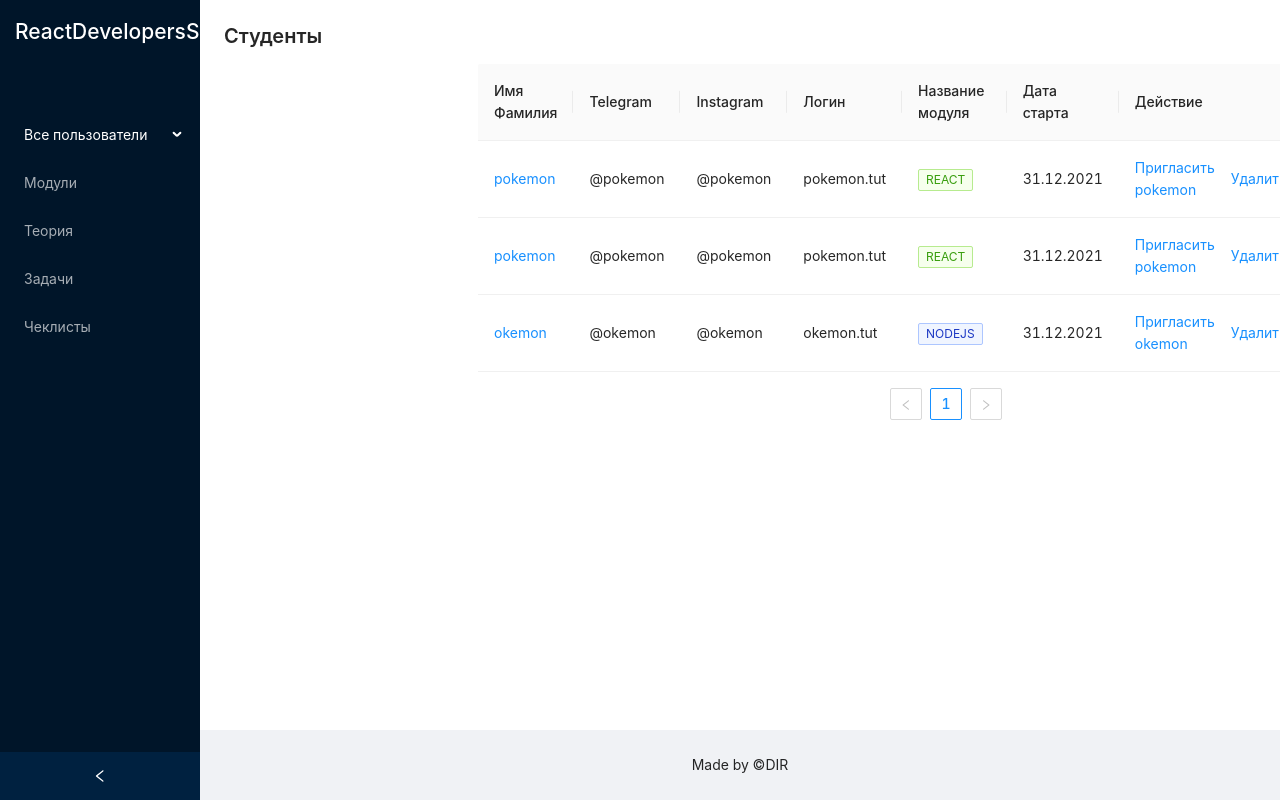
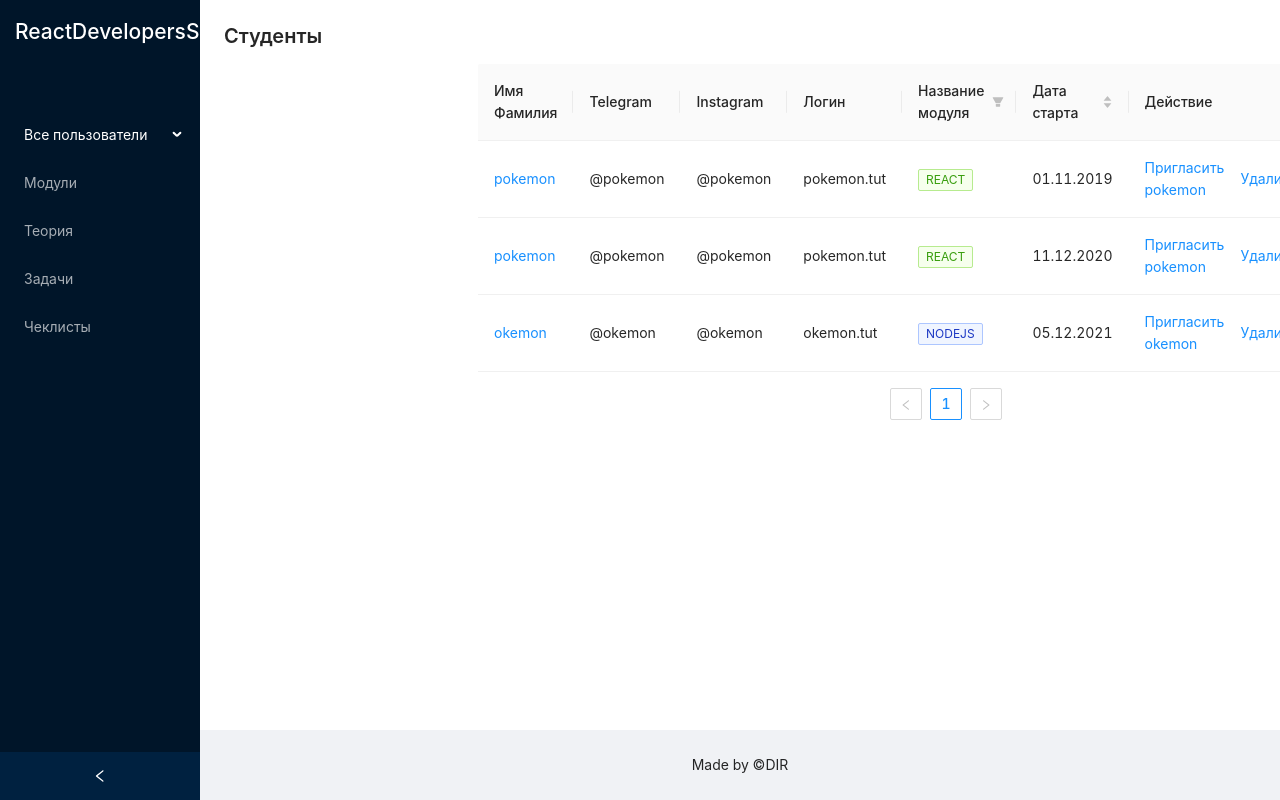
Before and after one commit to DeveloperIgorR/online-school, a React (Create React App) app: page / in a window 1280 px wide. Shown: the top 800 px of the page. Built offline with nearby package versions, Linux system fonts and the light colour scheme.

Commit message:
add sort

```diff
--- a/src/components/MainTable/MainTable.jsx
+++ b/src/components/MainTable/MainTable.jsx
@@ -8,7 +8,7 @@ const MainTable = () => {
             name:'pokemon',
             Telegram: '@pokemon',
             Instagram:'@pokemon',
-            date: '31.12.2021',
+            date: '01.11.2019',
             login:'pokemon.tut',
             module:['React']
         },
@@ -17,7 +17,7 @@ const MainTable = () => {
             name:'pokemon',
             Telegram: '@pokemon',
             Instagram:'@pokemon',
-            date: '31.12.2021',
+            date: '11.12.2020',
             login:'pokemon.tut',
             module:['React']
         },
@@ -27,7 +27,7 @@ const MainTable = () => {
             Telegram: '@okemon',
             Instagram:'@okemon',
             login:'okemon.tut',
-            date: '31.12.2021',
+            date: '05.12.2021',
             module:['NodeJS']
         }
     ]
@@ -73,11 +73,34 @@ const MainTable = () => {
               })}
             </>
           ),
+          filters: [
+            {
+              text:'HTML/CSS',
+              value:'HTML/CSS'
+            },
+            {
+              text:'JS',
+              value:'JS'
+            },
+            {
+              text:'React',
+              value:'React'
+            },
+            {
+              text:'Node',
+              value:'Node'
+            },
+            {
+              text:'Базы данных',
+              value:'Базы данных'
+            }
+          ]
         },
         {
           title: 'Дата старта',
           dataIndex: 'date',
           key: 'date',
+          sorter:(a,b) => new Date(a.date).getTime()- new Date(b.date).getTime()
         },
         {
           title: 'Действие',
```
